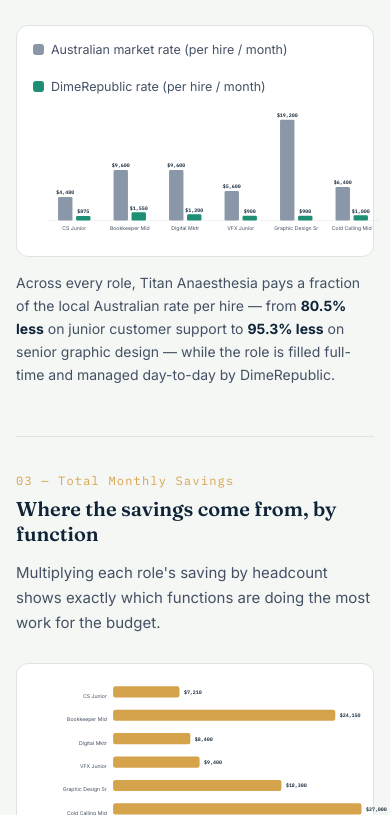
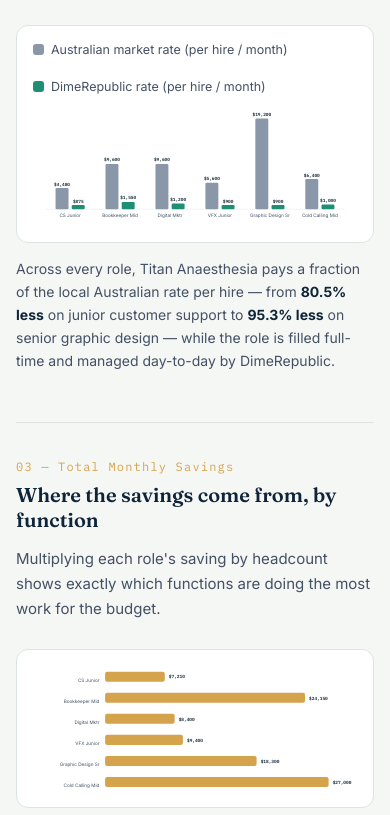
Before and after one commit to DimeRepublic/DimeRepublic-website, a website built with Vite: page docs/titan-anaesthesia-case-study.html in a window 390 px wide. Shown: the part 2369-3184 px from the top of the page. Built offline with nearby package versions, Linux system fonts and the light colour scheme.

Commit message:
fix composition chart overflow — remove min-width constraint on chart-svg

```diff
--- a/docs/titan-anaesthesia-case-study.html
+++ b/docs/titan-anaesthesia-case-study.html
@@ -107,7 +107,7 @@
     padding:24px 24px 8px;margin-bottom:14px;
   }
   .chart-box{position:relative;width:100%;overflow-x:visible;}
-  .chart-box svg.chart-svg{min-width:600px;}
+  .chart-box svg.chart-svg{min-width:0;}
   .legend-row{display:flex;gap:22px;margin-bottom:14px;flex-wrap:wrap;}
   .legend-item{display:flex;align-items:center;gap:7px;font-size:12.5px;color:var(--slate);}
   .swatch{width:11px;height:11px;border-radius:3px;display:inline-block;}
@@ -165,7 +165,7 @@
     section{padding:36px 0;}
     h2{font-size:22px;}
     .chart-panel{padding:16px 16px 8px;}
-    .chart-box svg.chart-svg{min-width:480px;}
+    .chart-box svg.chart-svg{min-width:0;}
     table{min-width:440px;font-size:12.5px;}
     .callout .big{font-size:24px;}
     .callout{padding:18px 20px;}
@@ -178,7 +178,7 @@
     .stat{flex:0 0 100%;padding-right:0;}
     .stat + .stat{border-left:none;padding-left:0;border-top:1px solid var(--line);padding-top:16px;}
     .team-grid{grid-template-columns:1fr;}
-    .chart-box svg.chart-svg{min-width:360px;}
+    .chart-box svg.chart-svg{min-width:0;}
     h2{font-size:20px;}
     .eyebrow{font-size:10px;}
   }
```
Also changed, not shown: titan-anaesthesia-case-study.html (+3 -3 lines).
